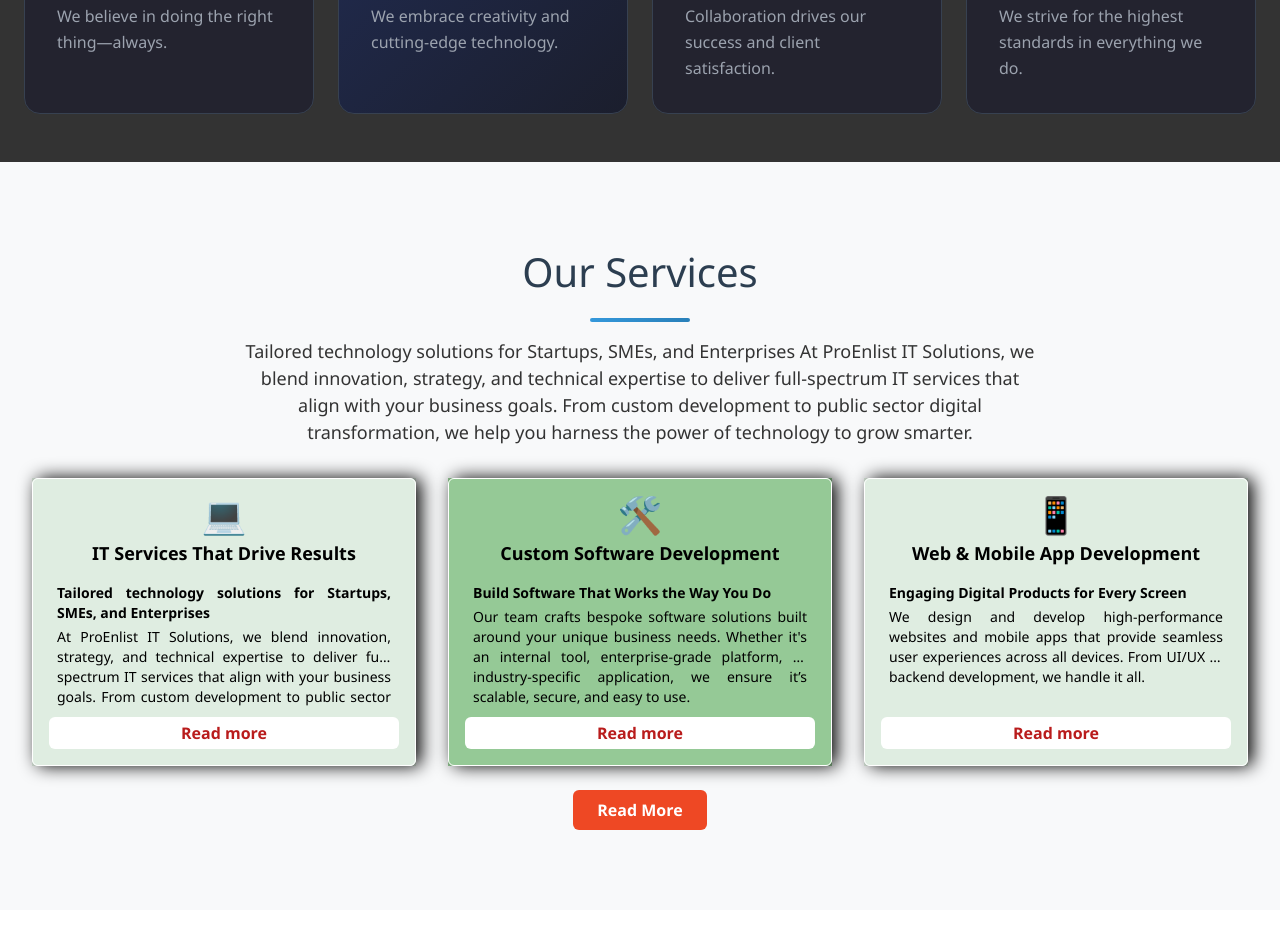
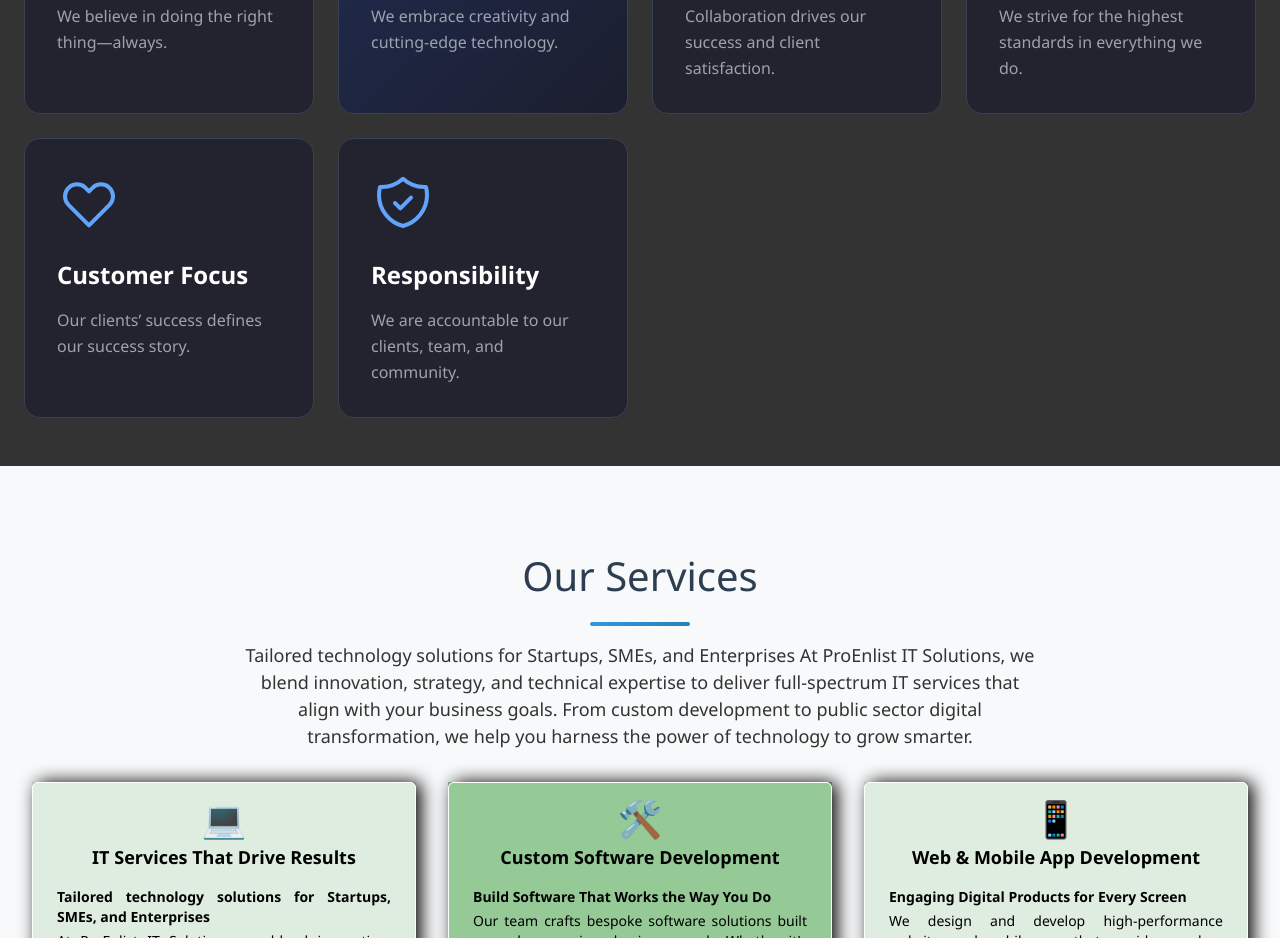
Before and after one commit to vanshsoni2003/ProEnlist_IT_Solutions_, a website: page index.html in a window 1280 px wide. Shown: the part 2872-3810 px from the top of the page. Drawn offline with nearby package versions, Linux system fonts and the light colour scheme.

Commit message:
Updated index.html and style.css with new changes

```diff
--- a/index.html
+++ b/index.html
@@ -285,6 +285,32 @@
                 </p>
             </div>
 
+             <div class="service-card glass-effect rounded-2xl p-8 border border-gray-700 hover:border-blue-500 card-glow group animate-fadeInUp" style="animation-delay: 0.8s;">
+                <div class="icon-wrapper mb-6">
+                     <svg class="w-16 h-16 text-blue-400" fill="none" stroke="currentColor" viewBox="0 0 24 24">
+            <path stroke-linecap="round" stroke-linejoin="round" stroke-width="1.5" d="M4.318 6.318a4.5 4.5 0 000 6.364L12 20.364l7.682-7.682a4.5 4.5 0 00-6.364-6.364L12 7.636l-1.318-1.318a4.5 4.5 0 00-6.364 0z"></path>
+        </svg>
+                </div>
+                <h3 class="text-2xl font-bold mb-4 text-white">Customer Focus</h3>
+                <p class="text-gray-400 leading-relaxed">
+Our clients’ success defines our success story.
+                </p>
+            </div>
+
+             <div class="service-card glass-effect rounded-2xl p-8 border border-gray-700 hover:border-blue-500 card-glow group animate-fadeInUp" style="animation-delay: 0.8s;">
+                <div class="icon-wrapper mb-6">
+                   <svg class="w-16 h-16 text-blue-400" fill="none" stroke="currentColor" viewBox="0 0 24 24">
+            <path stroke-linecap="round" stroke-linejoin="round" stroke-width="1.5" d="M9 12l2 2 4-4m5.618-4.016A11.955 11.955 0 0112 2.944a11.955 11.955 0 01-8.618 3.04A12.02 12.02 0 003 9c0 5.591 3.824 10.29 9 11.622 5.176-1.332 9-6.03 9-11.622 0-1.042-.133-2.052-.382-3.016z"></path>
+        </svg>
+                </div>
+                <h3 class="text-2xl font-bold mb-4 text-white">Responsibility</h3>
+                <p class="text-gray-400 leading-relaxed">
+We are accountable to our clients, team, and community.
+
+
+                </p>
+            </div>
+
         </div>
 
         <!-- Scroll to Top Button -->
```
